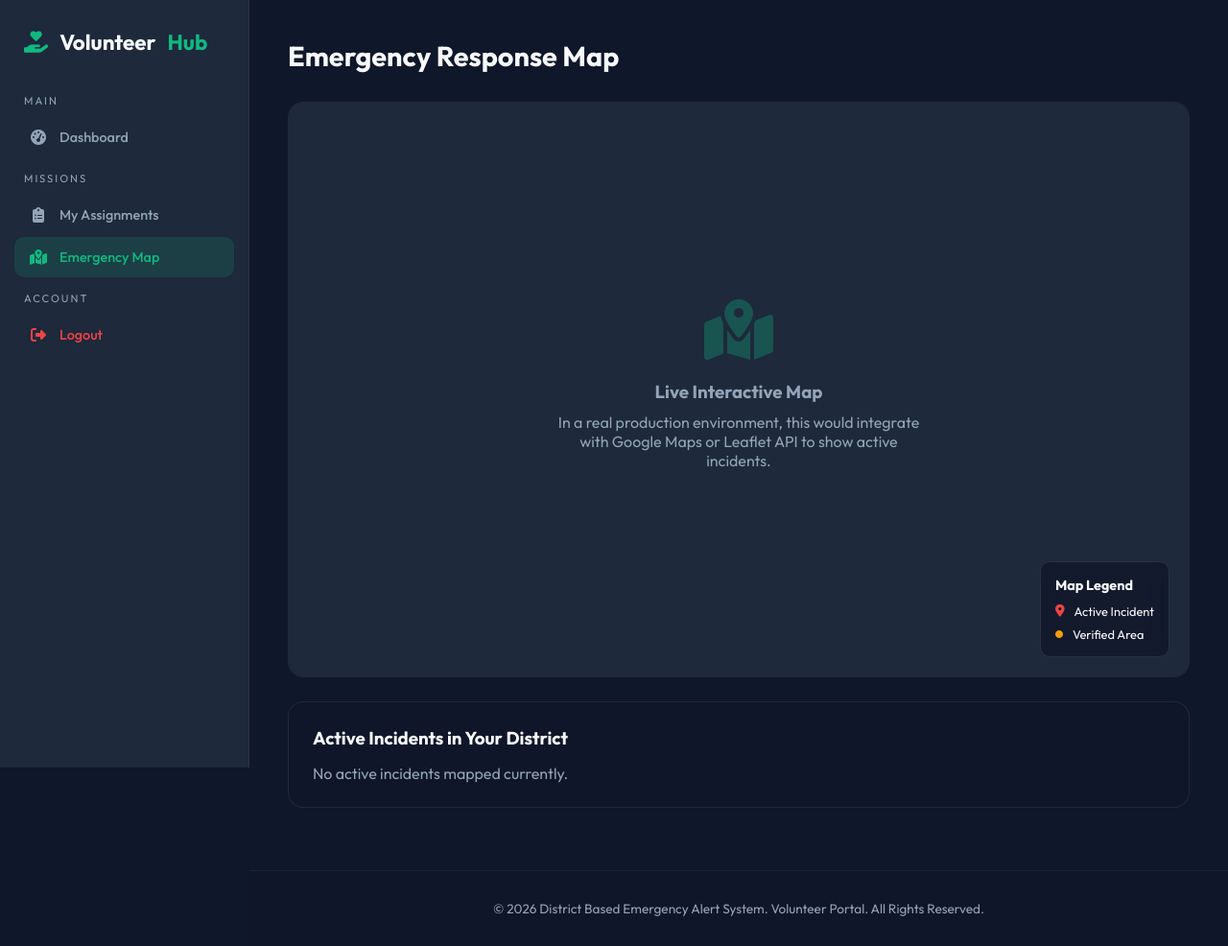
After one commit to VishnuSuresh0204/Emergency-Alert-System, a Django app: template templates/VOLUNTEER/view_map.html in a window 1280 px wide. The commit adds this page. Shown: the whole page at 96% size. Run offline with Django 5.2, Linux system fonts and the light colour scheme; the template is opened without the code that fills it, so the values that code supplies are empty.

Commit message:
Volunteer: Implemented mission tracking, status updates, and emergency mapping

```diff
--- /dev/null
+++ b/templates/VOLUNTEER/view_map.html
@@ -0,0 +1,61 @@
+{% extends 'VOLUNTEER/commen.html' %}
+
+{% block volunteer_body %}
+<div class="page-header">
+    <h1>Emergency Response Map</h1>
+</div>
+
+<div class="card" style="padding: 0; overflow: hidden; height: 600px; position: relative;">
+    <!-- Mock Map UI -->
+    <div style="position: absolute; top: 0; left: 0; width: 100%; height: 100%; background: #1e293b; display: flex; align-items: center; justify-content: center;">
+        <div style="text-align: center;">
+            <i class="fas fa-map-marked-alt fa-4x" style="color: var(--primary); opacity: 0.3; margin-bottom: 20px;"></i>
+            <h3 style="color: var(--text-dim);">Live Interactive Map</h3>
+            <p style="color: var(--text-dim); max-width: 400px; margin: 10px auto;">In a real production environment, this would integrate with Google Maps or Leaflet API to show active incidents.</p>
+        </div>
+
+        <!-- Mock Pins -->
+        {% for r in reports %}
+        <div style="position: absolute; top: {{ forloop.counter|add:20 }}%; left: {{ forloop.counter|add:30 }}%;" title="{{ r.emergency_type.name }}">
+            <div style="color: var(--emergency); text-align: center;">
+                <i class="fas fa-location-dot fa-2x"></i>
+                <div style="background: var(--glass); padding: 5px 10px; border-radius: 5px; font-size: 0.7rem; border: 1px solid rgba(255,255,255,0.1); margin-top: 5px;">
+                    {{ r.emergency_type.name }}
+                </div>
+            </div>
+        </div>
+        {% endfor %}
+    </div>
+
+    <!-- Legend -->
+    <div style="position: absolute; bottom: 20px; right: 20px; background: var(--glass); padding: 15px; border-radius: 10px; border: 1px solid rgba(255,255,255,0.1); backdrop-filter: blur(10px);">
+        <h4 style="margin-bottom: 10px; font-size: 0.9rem;">Map Legend</h4>
+        <div style="display: flex; flex-direction: column; gap: 8px;">
+            <div style="display: flex; align-items: center; gap: 10px; font-size: 0.8rem;">
+                <i class="fas fa-location-dot" style="color: #ef4444;"></i> Active Incident
+            </div>
+            <div style="display: flex; align-items: center; gap: 10px; font-size: 0.8rem;">
+                <i class="fas fa-circle" style="color: #f59e0b; font-size: 0.5rem;"></i> Verified Area
+            </div>
+        </div>
+    </div>
+</div>
+
+<div class="card" style="margin-top: 25px;">
+    <h3>Active Incidents in Your District</h3>
+    <div style="display: grid; grid-template-columns: repeat(auto-fit, minmax(300px, 1fr)); gap: 15px; margin-top: 15px;">
+        {% for r in reports %}
+        <div style="background: rgba(255,255,255,0.03); padding: 15px; border-radius: 12px; border: 1px solid rgba(255,255,255,0.05);">
+            <div style="display: flex; justify-content: space-between; align-items: center; margin-bottom: 10px;">
+                <h4 style="color: var(--emergency);">{{ r.emergency_type.name }}</h4>
+                <span class="status-badge badge-pending" style="font-size: 0.6rem;">{{ r.status }}</span>
+            </div>
+            <p style="font-size: 0.85rem; color: var(--text-light);"><i class="fas fa-map-pin" style="margin-right: 8px; width: 15px;"></i> {{ r.location_details }}</p>
+            <p style="font-size: 0.8rem; color: var(--text-dim); margin-top: 8px;">{{ r.description|truncatechars:100 }}</p>
+        </div>
+        {% empty %}
+        <p style="color: var(--text-dim);">No active incidents mapped currently.</p>
+        {% endfor %}
+    </div>
+</div>
+{% endblock %}
```
Also changed, not shown: templates/VOLUNTEER/view_assignments.html (added, +61 -0 lines), templates/VOLUNTEER/volunteer_home.html (+44 -16 lines).
